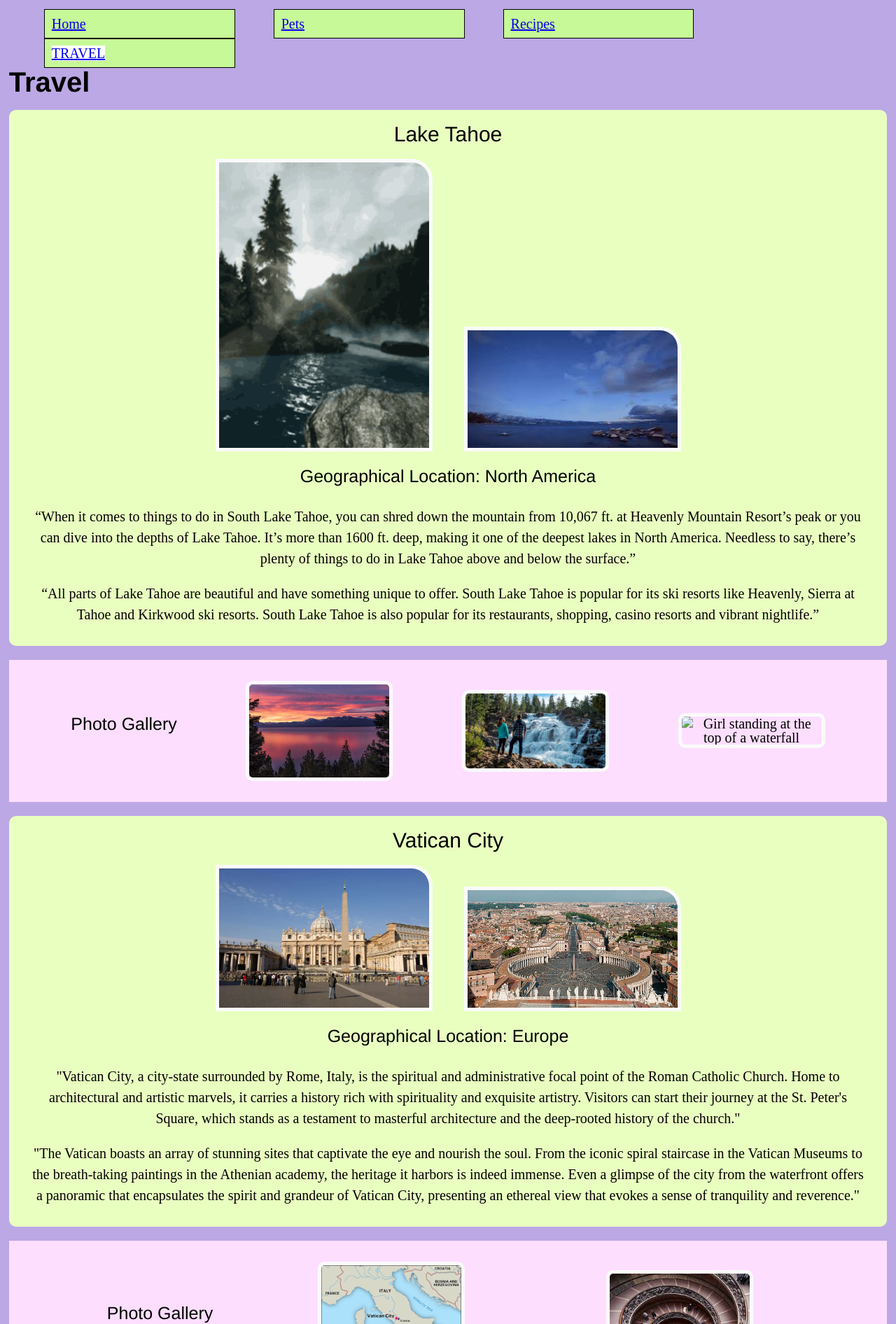
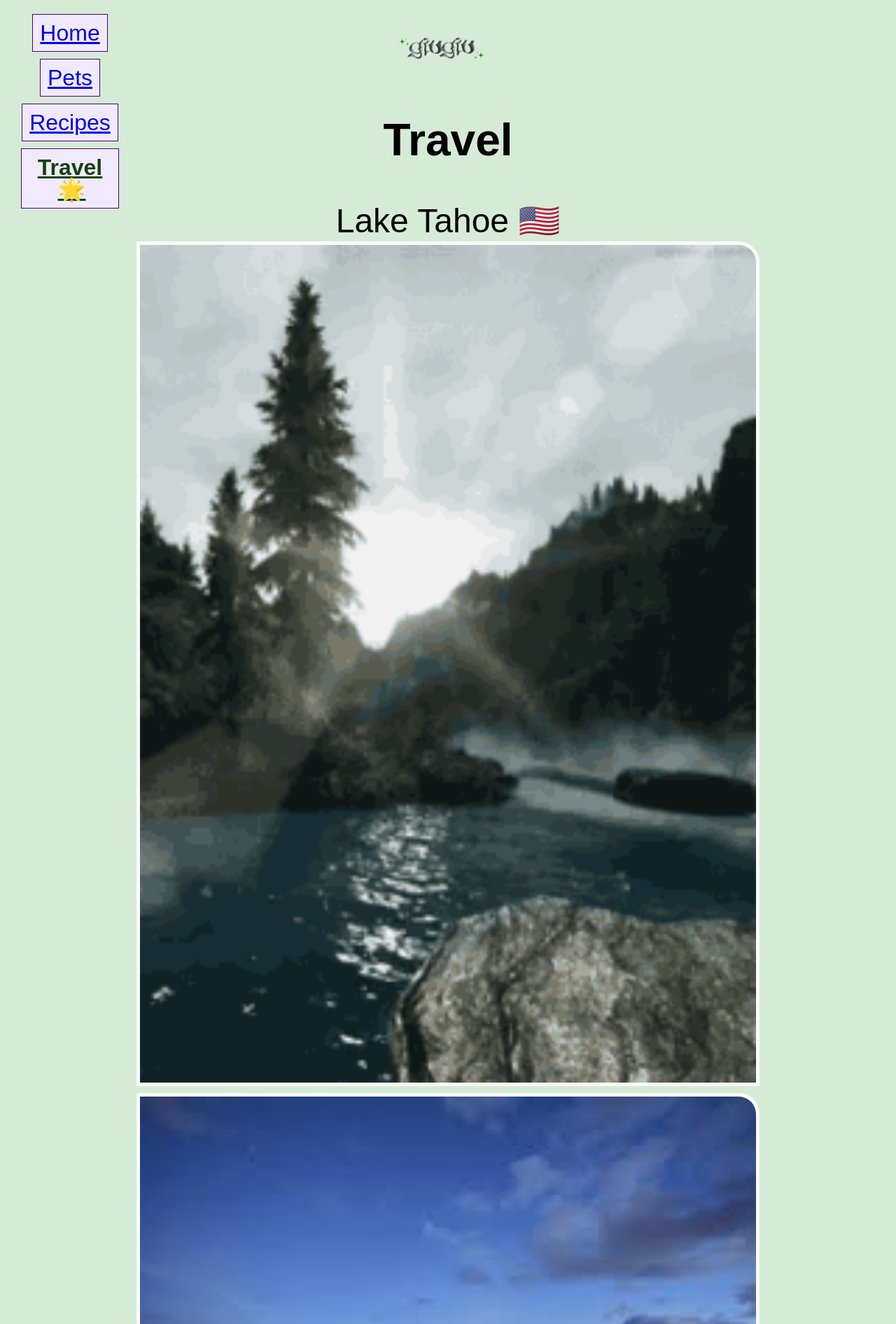
Before and after one commit to giucusu/ccp_mobile_w24, a plain HTML site: page travel.html in a window 1280 px wide. Shown: the top 1892 px of the page at 70% size. Drawn offline with Linux system fonts and the light colour scheme.

Commit message:
Add files via upload

```diff
--- /dev/null
+++ b/css/giugiustyle.css
@@ -0,0 +1,374 @@
+body {
+  background-color: #D6EBD5;
+  color: black;
+  margin: 1%;
+  font-size: 100%;
+  font-family: anaheim, sans-serif;
+}
+
+header {
+  background-color: #D6EBD5;
+  padding: 20px;
+  text-align: center;
+  /* Center the content horizontally */
+  border: none;
+}
+
+header img {
+  border: none;
+  width: 100%;
+  height: auto;
+  max-width: 600px;
+  display: block;
+  margin: 0 auto;
+}
+
+
+
+h1,
+h2,
+h3 {
+  font-family: anaheim, sans-serif;
+}
+
+h1 {
+  font-weight: bold;
+  font-size: 2em;
+  display: flex;
+  flex-direction: column;
+  align-items: center;
+  justify-content: center;
+  margin: 20px;
+  padding: 20px;
+  background-color: #D6EBD5;
+  text-align: center;
+  max-width: 100%;
+}
+
+
+h2 {
+  font-size: 1.5em;
+
+}
+
+h3 {
+  font-size: 1em;
+  margin-bottom: 20px;
+}
+
+p {
+  padding: 10px;
+  line-height: 1.5;
+}
+
+footer {
+  text-align: center;
+  background-color: #D6EBD5;
+  padding: 20px;
+  border-top: 1px solid #4b0082;
+  margin-top: 20px;
+  font-family: anaheim, sans-serif;
+  font-size: 1em;
+  color: #4b0082;
+}
+
+footer a {
+  color: #4F1271;
+  text-decoration: none;
+}
+
+footer a:hover {
+  text-decoration: underline;
+}
+
+nav ul {
+  list-style-type: none;
+  margin: 0;
+  padding: 0;
+  display: flex;
+  flex-wrap: wrap;
+  justify-content: center;
+  text-align: center;
+}
+
+nav ul li {
+  display: inline-block;
+  background-color: #f1eaff;
+  padding: 10px;
+  border: 1px solid #4b0082;
+  overflow: hidden;
+  transition: background-color 0.3s ease;
+  margin: 0 10px;
+  /* Adjust spacing between navigation links */
+  justify-content: center;
+  align-items: center;
+}
+
+nav ul li:hover {
+  background-color: #c5b1e8;
+}
+
+.active {
+  color: #15420b;
+  font-weight: bold;
+}
+
+a:visited {
+  color: #0c3b01;
+}
+
+.active::after {
+  content: "🌟";
+  margin-left: 5px;
+}
+
+
+
+/* for .gif { */
+.gif {
+  width: 100%;
+  height: auto;
+  max-width: 100%;
+  display: block;
+  margin: 0 auto;
+}
+
+@media (prefers-reduced-motion: reduce) {
+  .gif {
+    display: none;
+  }
+}
+
+/* skip link */
+.skip-link {
+  border: 0;
+  clip: rect(0 0 0 0);
+  height: 1px;
+  margin: -1px;
+  overflow: hidden;
+  padding: 0;
+  position: absolute;
+  white-space: nowrap;
+  width: 1px;
+  background-color: #fff;
+  border: 2px solid #000;
+  color: #000;
+  font-family: 'Franklin Gothic Medium', 'Arial Narrow', Arial, sans-serif;
+  letter-spacing: .15ch;
+  padding: 1rem 2rem;
+  text-decoration: none;
+  transition: background-color .3s ease-in-out, color .3s ease-in-out;
+  visibility: visible; /* Change visibility to visible */
+}
+
+.skip-link:focus {
+  clip: auto;
+  height: auto;
+  margin: 0;
+  overflow: visible;
+  position: fixed; /* Change position to fixed */
+  width: auto;
+  outline: none;
+  top: 1rem; /* Adjust top position */
+  left: 1rem; /* Adjust left position */
+  z-index: 10;
+}
+
+.skip-link:focus:hover {
+  background-color: #000;
+  color: #fff;
+}
+
+
+.contentinfo {
+  padding: 100px;
+  text-align: center;
+  border: none;
+}
+
+img {
+  border: 5px solid #fafafa;
+  padding: 0px;
+  margin: 5px;
+  border-top-right-radius: 30px;
+  width: 300px;
+  height: auto;
+}
+
+/* Styling for the photo gallery */
+.photo-gallery-container {
+  overflow-x: scroll;
+  scroll-snap-type: x mandatory;
+  /* Ensure images snap into view */
+  display: flex; /* or display: grid; for grid layout */
+}
+.photo-gallery {
+  display: grid;
+  grid-template-columns: repeat(auto-fit, minmax(200px, 1fr));
+  grid-auto-rows: minmax(200px, auto);
+  gap: 20px;
+  justify-items: center;
+  align-items: center;
+  background-color: #fddeff;
+  /* Light purple background */
+  max-width: 100%;
+  border-radius: 15px;
+  /* Rounded corners */
+  box-shadow: 0 4px 8px rgba(0, 0, 0, 0.1);
+  /* Drop shadow */
+}
+
+.photo-gallery h3 {
+  margin-top: 0;
+  /* Remove top margin of the title */
+}
+
+.photo-gallery img {
+  max-width: 100%;
+  max-height: 100%;
+  object-fit: cover;
+  border-radius: 10px;
+  transition: transform 0.3s ease;
+}
+
+.photo-gallery img:hover {
+  transform: scale(1.1);
+}
+
+
+@font-face {
+  font-family: Anahiem;
+  src: url(/Anaheim/Anaheim-Regular.ttf) format('ttf'),
+}
+
+.photo-gallery-title {
+  justify-items: center;
+  align-items: center;
+  padding: 10px;
+  /* Reduced padding */
+  background-color: #fddeff;
+  /* Light purple background */
+  max-width: 100%;
+  text-align: center;
+
+}
+
+/* tablet view */
+@media screen and (min-width: 768px) {
+  .photo-gallery {
+    grid-template-columns: 1fr;
+    /* Switch to one image per row */
+  }
+
+  nav.navigation {
+    position: fixed;
+    left: 0;
+    top: 0;
+    width: 200px;
+    height: 100%;
+    overflow-y: auto;
+    text-align: left;
+  }
+
+  nav ul {
+    margin: 0;
+    padding: 20px;
+  }
+
+  nav ul li {
+    display: block;
+    margin-bottom: 10px;
+  }
+
+
+  body {
+    font-size: 200%;
+    /* Reset font size */
+  }
+
+  img {
+    width: 75%;
+  }
+
+  h3.name-photo-section {
+    word-wrap: break-word;
+    /* Ensure long words are broken */
+  }
+}
+
+.name-photo-section {
+  display: flex;
+  flex-direction: column;
+  align-items: center;
+  justify-content: center;
+  margin: 20px;
+  padding: 20px;
+  background-color: #D6EBD5;
+  text-align: center;
+  text-align: justify;
+  max-width: 100%;
+}
+
+.name-photo-section::after {
+  content: '';
+  /* Create an empty pseudo-element */
+  flex-grow: 1;
+  /* Allow the pseudo-element to grow and fill remaining space */
+}
+
+.ingredients-and-instructions {
+  background-color: #e9ffc0;
+  /* Light green background */
+  padding: 20px;
+  border-radius: 10px;
+  margin-top: 20px;
+  /* Add some top margin */
+}
+
+.ingredients-and-instructions h3 {
+  font-size: 1.5em;
+  /* Increase heading font size */
+  font-weight: bold;
+  /* Make the heading bold */
+}
+
+.ingredients-and-instructions p {
+  margin-bottom: 10px;
+  /* Add space between paragraphs */
+}
+
+
+.likes-section {
+  background-color: #e9ffc0;
+  padding: 20px;
+  text-align: center;
+  margin-top: 20px;
+  border-radius: 10px;
+  box-shadow: 0 4px 8px rgba(0, 0, 0, 0.1);
+}
+
+.likes-section h3 {
+  font-size: 1.2em;
+  margin-bottom: 10px;
+}
+
+.likes-section ul {
+  list-style-type: none;
+  padding: 0;
+  margin: 0;
+}
+
+.likes-section li {
+  display: inline-block;
+  margin: 5px;
+  padding: 8px 12px;
+  border-radius: 20px;
+  background-color: #bdecb6;
+  font-weight: normal;
+  color: #333;
+  transition: background-color 0.3s ease;
+}
+
+.likes-section li:hover {
+  background-color: #8ad387;
+}
--- a/css/style.css
+++ b/css/style.css
@@ -11,11 +11,11 @@ body {
   color: var(--color2);
   margin: 1%;
   font-size: 125%;
-  font: Helvetica, Arial;
+  font-family: anaheim,sans-serif;
 }
 
 h1, h2, h3 {
-  font-family: Helvetica, Arial;
+  font-family: anaheim,sans-serif;
 }
 
 h1 {
@@ -177,27 +177,41 @@ h3 {
     margin-bottom: 20px;
   }
 
-.offpage {
+  .skip-link {
+    border: 0;
+    clip: rect(0 0 0 0);
+    height: 1px;
+    margin: -1px;
+    overflow: hidden;
+    padding: 0;
     position: absolute;
-    left: -1000px;
-}
-.onpage {
-    position: relative;
-    left: 0;
-}
-.skip-link {
-  position: absolute;
-  top: -40px;
-  left: 0;
-  background-color: #000;
-  color: #fff;
-  padding: 8px;
-  z-index: 100;
-  text-decoration: none;
-  opacity: 0;
-  transition: opacity 0.3s ease;
-}
+    white-space: nowrap;
+    width: 1px;
+    background-color: #fff;
+    border: 2px solid #000;
+    color: #000;
+    font-family: anaheim,sans-serif;
+    letter-spacing: .15ch;
+    padding: 1rem 2rem;
+    text-decoration: none;
+    transition: .3s ease-in-out,color .3s ease-in-out
+  }
 
-.skip-link:focus {
-  opacity: 1;
-}
+  .skip-link {
+    clip: auto;
+    height: auto;
+    margin: 0;
+    overflow: visible;
+    position: static;
+    width: auto;
+    outline: none;
+    position: absolute;
+    top: 6rem;
+    left: 2rem;
+    z-index: 10
+  }
+
+  .skip-link {
+    background-color: #000;
+    color: #fff
+  }
--- a/travel.html
+++ b/travel.html
@@ -1,21 +1,21 @@
 <!DOCTYPE html>
 <html lang="en">
-<a href="#main-content" class="skip-link">Skip to Main Content</a>
 
 <head>
     <meta charset="UTF-8">
     <meta name="viewport" content="width=device-width, initial-scale=1.0">
     <title>Document</title>
     <link rel="stylesheet" href="css/html5reset.css">
-    <link rel="stylesheet" href="css/style.css">
+    <link rel="stylesheet" href="css/giugiustyle.css">
 </head>
 <body>
     <div class="wave-container">
         <div class="wave"></div>
     </div>
-    <a href="#main-content" class="offpage">Skip to Main Content</a>
+    <a href="#main-content" class="skip-link">Skip to Main Content</a>
     <header role="banner">
-        <nav>
+        <img src="images/GiuGiu-logo.png" alt="Logo" class="logo">
+        <nav class="navigation">
             <ul>
                 <li><a href = "index.html">Home</a></li>
                 <li><a href = "pets.html">Pets</a></li>
@@ -27,24 +27,26 @@
     <main id="main-content" role="main">
         <h1>Travel</h1>
         <div class="name-photo-section">
-            <h2>Lake Tahoe</h2>
+            <h2>Lake Tahoe 🇺🇸</h2>
             <img src="images/lake_tahoe.gif" width = "400" alt="A gif of Lake Tahoe">
             <img src="images/laketahoe.jpeg" width = "400" alt="Lake Tahoe at night">
 
-            <h3>Geographical Location: North America</h3>
+            <h3>Geographical Location: California and Nevada, USA </h3>
 
             <p>“When it comes to things to do in South Lake Tahoe, you can shred down the mountain from 10,067 ft. at Heavenly Mountain Resort’s peak or you can dive into the depths of Lake Tahoe. It’s more than 1600 ft. deep, making it one of the deepest lakes in North America. Needless to say, there’s plenty of things to do in Lake Tahoe above and below the surface.”</p>
             <p>“All parts of Lake Tahoe are beautiful and have something unique to offer. South Lake Tahoe is popular for its ski resorts like Heavenly, Sierra at Tahoe and Kirkwood ski resorts. South Lake Tahoe is also popular for its restaurants, shopping, casino resorts and vibrant nightlife.”</P>
         </div>
-            <div class="photo-gallery">
-            <h3>Photo Gallery</h3>
+        <div class="photo-gallery-title">
+            <h3>Photo Gallery:</h3>
+        </div>
+        <div class="photo-gallery">
             <img src="images/lake_tahoe_sunset.jpg" width ="200" alt = "A pink and orange sunset over a lake">
             <img src="images/lake_tahoe_waterfall.jpg"  width ="200" alt="Man standing in front of waterfall">
             <img src="images/lake-tahoe-eagle-falls.jpg"  width ="200" alt="Girl standing at the top of a waterfall">
             </div>
             <!-- Sara Bennett and Giuliana Cusumano -->
             <div class="name-photo-section">
-            <h2>Vatican City</h2>
+            <h2>Vatican City 🇻🇦</h2>
             <img src="images/vatican-city.webp" width = "400" alt="A picture of Vatican City">
             <img src="images/vatican-city-2.jpeg" width = "400" alt="A picture of Vatican City">
 
@@ -52,22 +54,26 @@
             <p>"Vatican City, a city-state surrounded by Rome, Italy, is the spiritual and administrative focal point of the Roman Catholic Church. Home to architectural and artistic marvels, it carries a history rich with spirituality and exquisite artistry. Visitors can start their journey at the St. Peter's Square, which stands as a testament to masterful architecture and the deep-rooted history of the church."</p>
             <p>"The Vatican boasts an array of stunning sites that captivate the eye and nourish the soul. From the iconic spiral staircase in the Vatican Museums to the breath-taking paintings in the Athenian academy, the heritage it harbors is indeed immense. Even a glimpse of the city from the waterfront offers a panoramic that encapsulates the spirit and grandeur of Vatican City, presenting an ethereal view that evokes a sense of tranquility and reverence."</p>
             </div>
+            <div class="photo-gallery-title">
+                <h3>Photo Gallery:</h3>
+            </div>
             <div class="photo-gallery">
-            <h3>Photo Gallery</h3>
             <img src="images/vatican-city-map.jpeg" width ="200" alt = "Map showing geographical location of Vatican City.">
             <img src="images/vatican-city-staircase.jpeg" width ="200" alt="Spiral staircase in the Vatican Museums.">
             </div>
             <!--Giuliana Cusumano -->
             <div class="name-photo-section">
-            <h2>Budapest, Hungary</h2>
+            <h2>Budapest, Hungary 🇭🇺</h2>
             <img src="images/budapest.jpeg" width = "400" alt="A picture of Budapest skyline.">
             <img src="images/budapest-2.jpeg" width = "400" alt="A picture of Budapest Parliament Building.">
             <h3>Geographical Location: Europe</h3>
             <p>"Budapest is the capital city of Hungary. With a unique, youthful atmosphere, world-class classical music scene as well as a pulsating nightlife increasingly appreciated among European youth, and last but not least, an exceptionally rich offering of natural thermal baths, Budapest is one of Europe's most delightful and enjoyable cities. Due to its scenic setting and its architecture it is nicknamed 'Paris of the East.'"</p>
             <p>"Budapest is one of the most photogenic cities in Europe. The dramatic skyline that Budapest is most famous for is peppered with 19th-century architectural wonders alongside the Danube River. Notable landmarks include the majestic riverside Parliament Building and a collection of stunning basilicas. Budapest is also home to the largest thermal water cave system and the second largest synagogue in the world. And for those who love to shop, the Central Market Hall is a must."</p>
             </div>
+            <div class="photo-gallery-title">
+                <h3>Photo Gallery:</h3>
+            </div>
             <div class="photo-gallery">
-            <h3>Photo Gallery</h3>
             <img src="images/budapest-map.jpeg" width ="200" alt = "Map showing geographical location of Budapest relative to Europe.">
             <img src="images/budapest-bridge.jpeg" width ="200" alt="A picture of Budapest Chain Bridge.">
             </div>
```
Also changed, not shown: index.html (+6 -6 lines), pets.html (+17 -10 lines), recipes.html (+15 -8 lines), Anaheim/Anaheim-Regular.ttf (added), Anaheim/OFL.txt (added), Untitled design (4).png (added), images/GiuGiu-logo.png (added).
